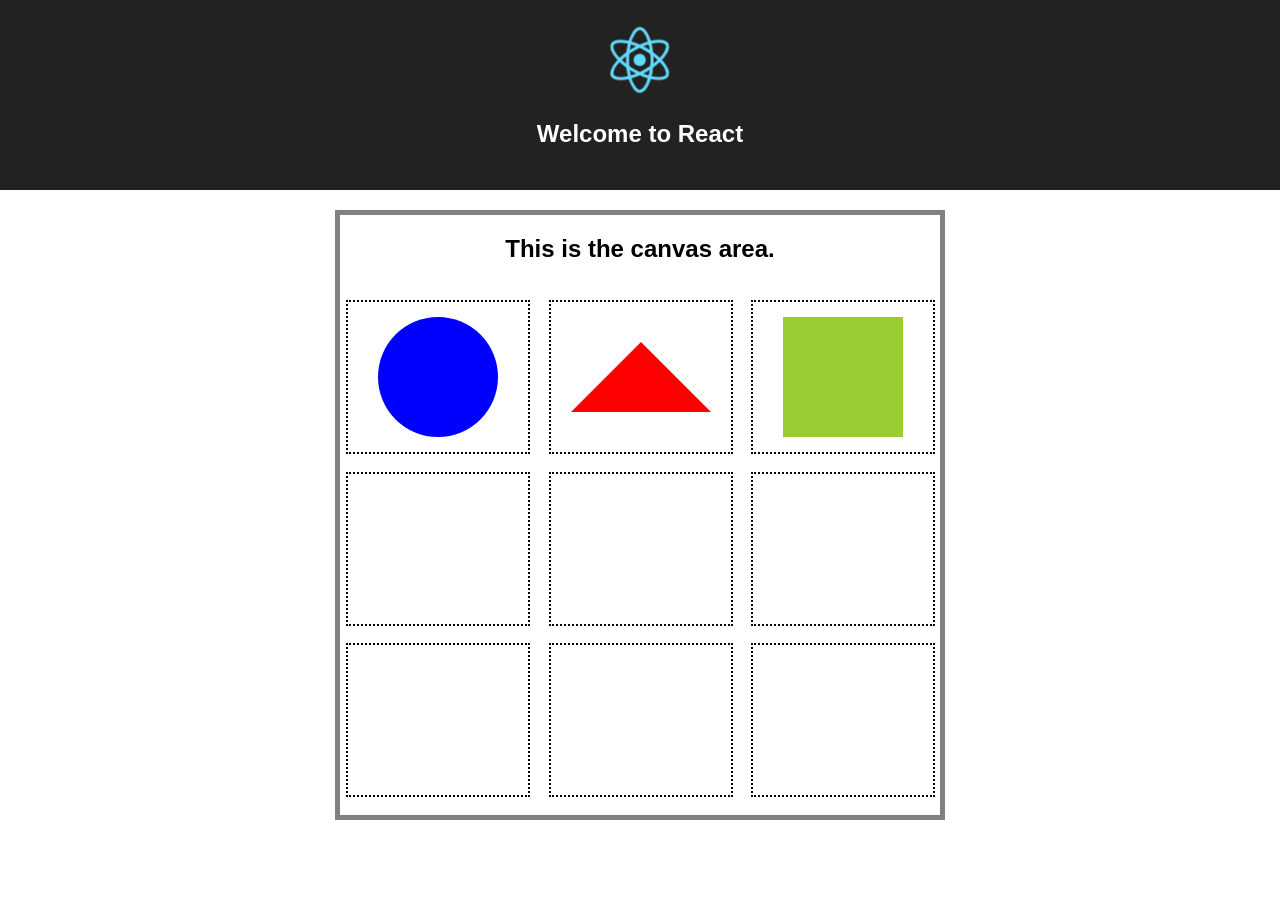
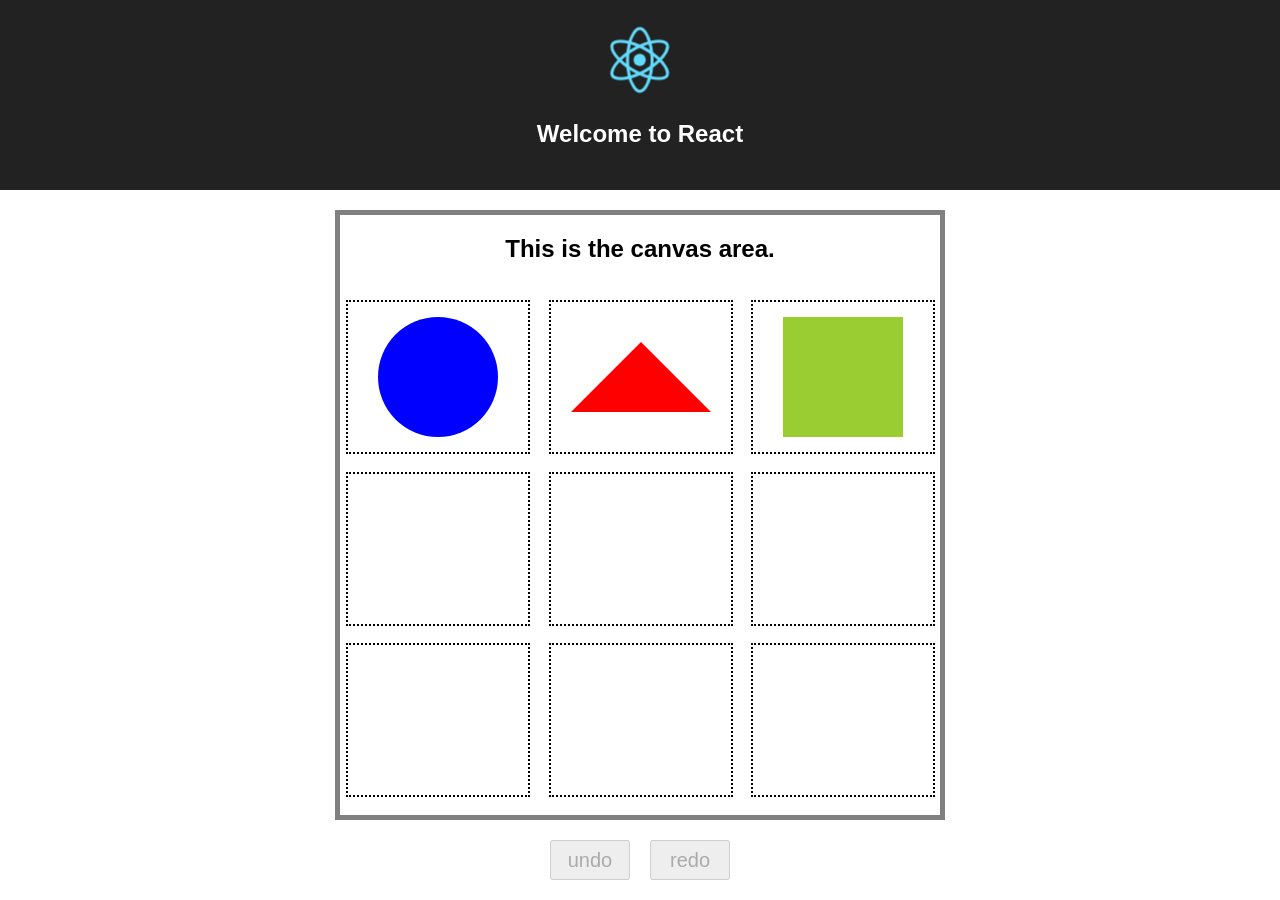
Before and after one commit to bigrocketgames/lt-question, a React (Create React App) app: page / in a window 1280 px wide. Before the commit the page ends 820 px from the top, so only its background shows below. Built offline with nearby package versions, Linux system fonts and the light colour scheme.

Commit message:
feat:  Added undo and redo buttons.

```diff
--- a/src/App.css
+++ b/src/App.css
@@ -78,3 +78,15 @@
   margin-left: auto;
   margin-right: auto;
 }
+
+.history-buttons {
+  margin: 20px 0;
+}
+
+.history-button {
+  height: 40px;
+  width: 80px;
+  font-size: 1.25em;
+  margin-left: 10px;
+  margin-right: 10px;
+}
--- /dev/null
+++ b/src/components/button.js
@@ -0,0 +1,9 @@
+import React from 'react';
+
+const Button = (props) => {
+  return (
+    <button className={props.classes} onClick={props.onClick} disabled={props.disabled}>{props.name}</button>
+  )
+}
+
+export default Button
--- a/src/components/canvas.js
+++ b/src/components/canvas.js
@@ -1,6 +1,7 @@
 import React, {Component} from 'react';
 
 import Spaces from './spaces';
+import Button from './button';
 
 class Canvas extends Component {
   state = {
@@ -14,10 +15,16 @@ class Canvas extends Component {
     const {spaces} = this.state
 
     return (
-      <div className="canvas-area">
-        <h2 className="canvas-title">This is the canvas area.</h2>
+      <div>
+        <div className="canvas-area">
+          <h2 className="canvas-title">This is the canvas area.</h2>
 
-        {spaces.length && spaces.map(space => <Spaces key={space.id} name={space.name} />)}
+          {spaces.length && spaces.map(space => <Spaces key={space.id} name={space.name} />)}
+        </div>
+        <div className="history-buttons">
+          <Button classes="history-button undo" name="undo" disabled={this.state.history.length === 0}/>
+          <Button classes="history-button redo" name="redo" disabled={this.state.redo.length === 0}/>
+        </div>
       </div>
     )
   }
```
